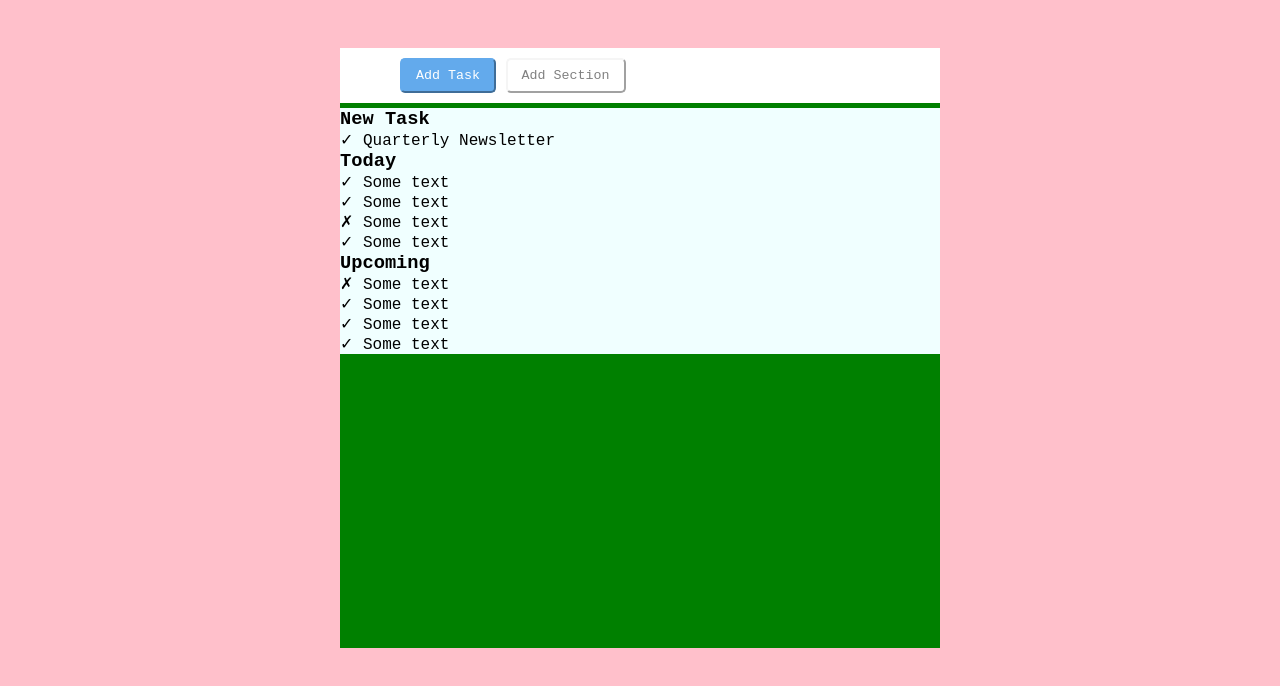
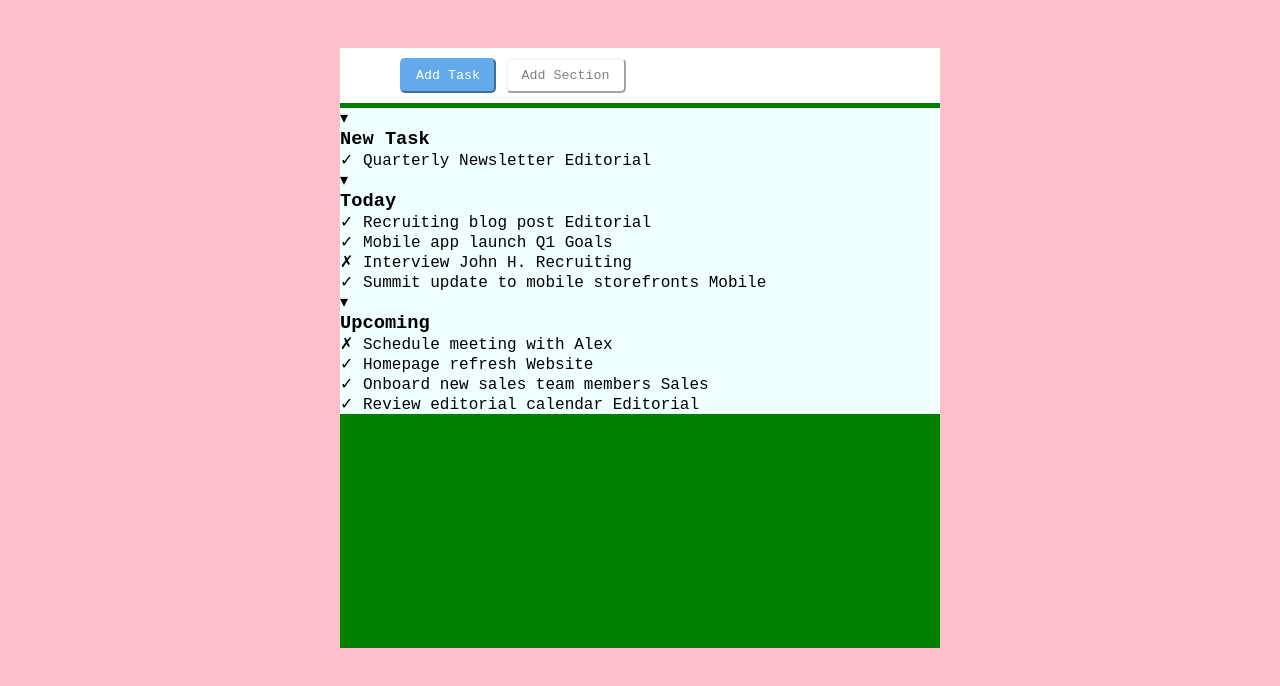
Before and after one commit to stefanozuffi/html-css-toboolist, a plain HTML site: page index.html in a window 1280 px wide. Shown: the part 82-768 px from the top of the page. Drawn offline with Linux system fonts and the light colour scheme.

Commit message:
list main

```diff
--- a/index.html
+++ b/index.html
@@ -30,54 +30,54 @@
                   <button class="bott" id="section-bott"> Add Section</button>
              </div>
              <div class="list-section" id="new-task">
-                 <h3> New Task </h3>
+                 <span>&blacktriangledown;</span><h3> New Task </h3>
                  <ul class="list">
                     <li>
-                        <span class="task-state check"> &check; </span> Quarterly Newsletter <span class="cat-label"></span>
+                        <span class="task-state check">&check;</span> Quarterly Newsletter <span class="cat-label"> Editorial</span>
                     </li>
 
                  </ul>
              </div>
 
              <div class="list-section" id="today">
-                <h3> Today </h3>
+                <span>&blacktriangledown;</span><h3> Today </h3>
                 <ul class="list">
                    <li>
-                     <span class="task-state check"> &check;</span> Some text <span class="cat-label"></span>
+                     <span class="task-state check"> &check;</span> Recruiting blog post <span class="cat-label">Editorial</span>
                    </li>
 
                    <li>
-                     <span class="task-state check"> &check;</span> Some text <span class="cat-label"></span>
+                     <span class="task-state check"> &check;</span> Mobile app launch <span class="cat-label">Q1 Goals</span>
                    </li>
 
                    <li>
-                     <span class="task-state cross"> &cross;</span> Some text <span class="cat-label"></span>
+                     <span class="task-state cross"> &cross;</span> Interview John H. <span class="cat-label">Recruiting</span>
                    </li>
 
                    <li>
-                     <span class="task-state check">&check;</span> Some text <span class="cat-label"></span>
+                     <span class="task-state check">&check;</span> Summit update to mobile storefronts <span class="cat-label">Mobile</span>
                    </li>
                 </ul>
 
              </div>
 
              <div class="list-section" id="upcoming">
-                <h3> Upcoming </h3>
+                <span>&blacktriangledown;</span><h3> Upcoming </h3>
                 <ul class="list">
                    <li>
-                     <span class="task-state cross"> &cross;</span> Some text <span class="cat-label"></span>
+                     <span class="task-state cross"> &cross;</span> Schedule meeting with Alex
                    </li>
 
                    <li>
-                     <span class="task-state check">&check;</span> Some text <span class="cat-label"></span>
+                     <span class="task-state check">&check;</span> Homepage refresh <span class="cat-label">Website</span>
                    </li>
 
                    <li>
-                     <span class="task-state check">&check;</span> Some text <span class="cat-label"></span>
+                     <span class="task-state check">&check;</span> Onboard new sales team members <span class="cat-label">Sales</span>
                    </li>
 
                    <li>
-                     <span class="task-state check">&check;</span> Some text <span class="cat-label"></span>
+                     <span class="task-state check">&check;</span> Review editorial calendar <span class="cat-label">Editorial</span>
                    </li>
                 </ul>
              </div>
```
